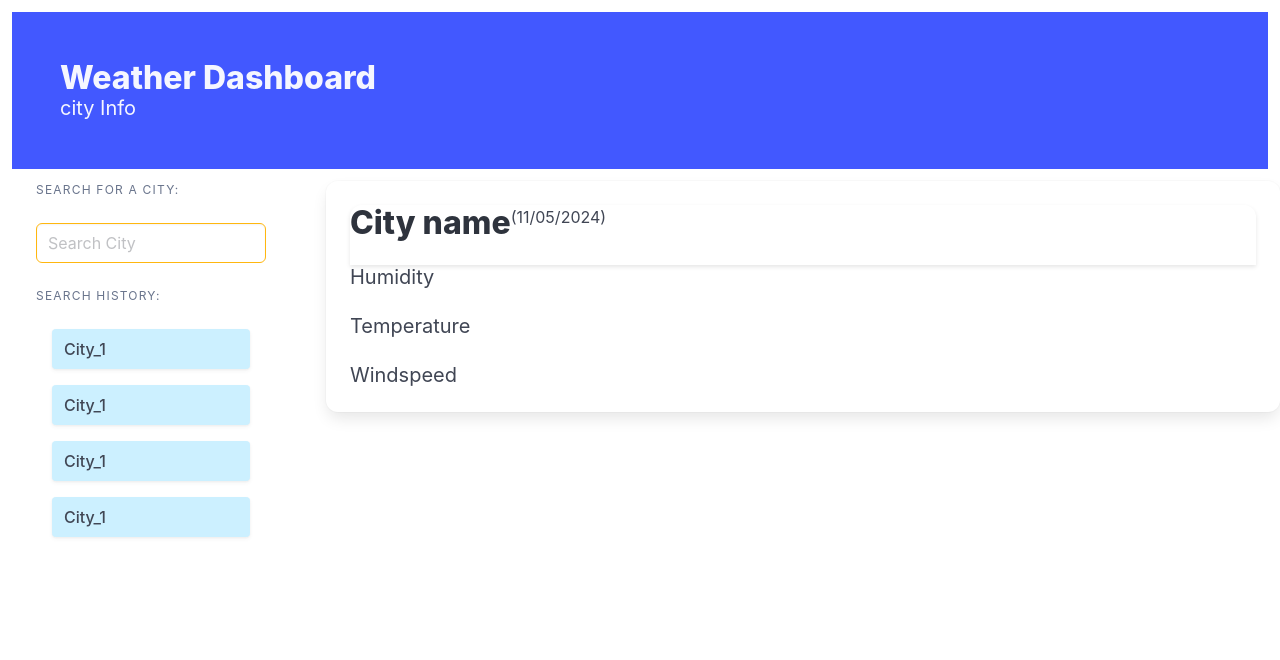
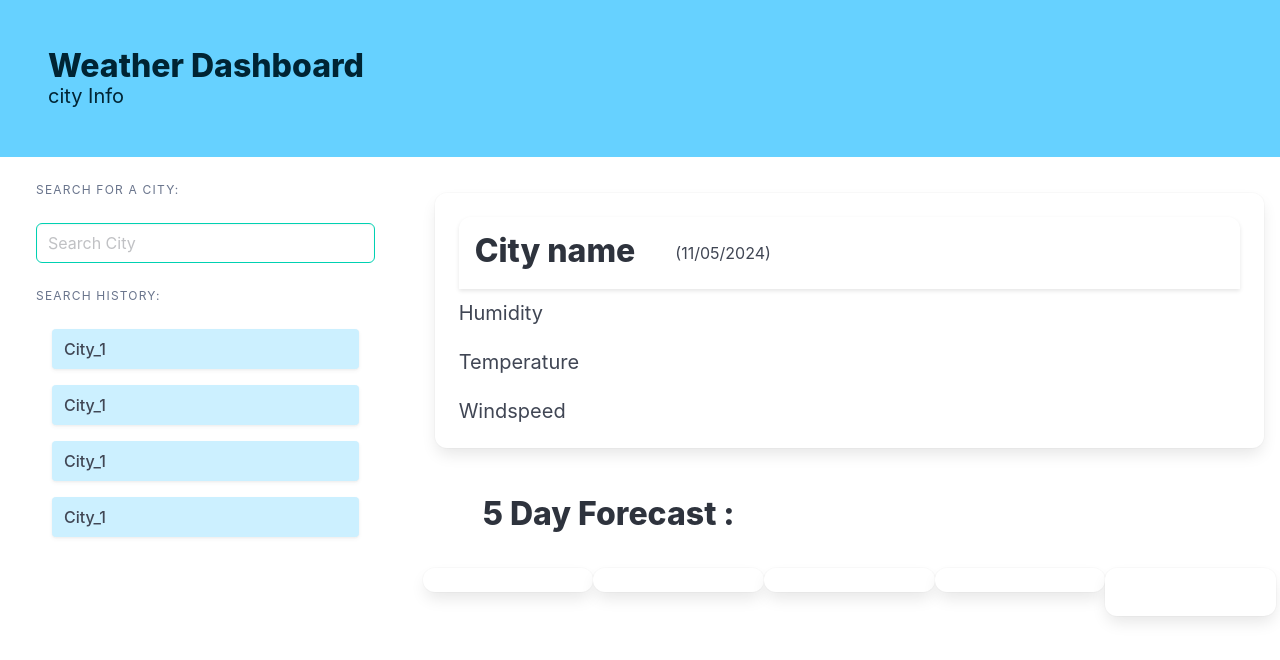
Before and after one commit to yordanop/northbound-wealthy-extrovert, a plain HTML site: page index.html in a window 1280 px wide. Drawn offline with nearby package versions, Linux system fonts and the light colour scheme.

Commit message:
main card info and 5 days forecast html

```diff
--- a/index.html
+++ b/index.html
@@ -7,7 +7,7 @@
     <title>Weather Dashboard</title>
 </head>
 <body>
-    <section class="hero is-link m-3">
+    <section class="hero is-info mb-5">
         <div class="hero-body">
           <p class="title">Weather Dashboard</p>
           <p class="subtitle">city Info</p>
@@ -15,13 +15,13 @@
     </section>
 
     <section class="main-content columns is-fullheight">
-        <aside class="menu column is-3 px-6 py-3">
+        <aside class="menu column is-4 px-6 py-3">
             <div class="block">
                 <p class="menu-label">Search for a city:</p>
             </div>
 
             <div class="block">
-                <input class="input is-warning" type="text" placeholder="Search City"/>
+                <input class="input is-primary" type="text" placeholder="Search City"/>
             </div>
 
             <div class="block">
@@ -29,11 +29,11 @@
             </div>
 
             <div class="block">
-                <div id="history-container">
+                <div id="history-container buttons are-large is-responsive">
                     <ul class="menu-list m-4">
                         <div class="block">
                             <li>
-                                <button class="button has-background-info-soft">
+                                <button class="button has-background-info-soft ">
                                     City_1
                                 </button>
                             </li>
@@ -71,13 +71,13 @@
         </aside>
 
 
-
-        <div class="column">
+        <div id="forecast-info" class="column is-flex is-flex-direction-column mr-4">
+            <div class="mt-3">
                 <div class="card">
                     <div class="card-content">
-                    <div class="card-header is-flex is-flex-direction-columns">
-                        <h2 id="main-city-name" class="title">City name</h2>
-                        <p id="main-date"> (11/05/2024)</p>
+                        <div class="card-header is-flex is-flex-direction-columns is-justify-contents-center has-text-centered mb-3">
+                            <h2 id="main-city-name" class="title m-4">City name</h2>
+                            <p id="main-date" class="m-4 p-2"> (11/05/2024)</p>
                             <img id="main-weather-logo" src="" alt="">
                         </div>
                         <div>
@@ -95,6 +95,33 @@
                     </div>
                 </div>
             </div>
+
+            <h2 class="title m-6">5 Day Forecast :</h2>
+            <div id="next-days">
+                <div class="columns">
+
+                    <div class="card column">
+
+                    </div>
+
+                    <div class="card column">
+
+                    </div>
+
+                    <div class="card column">
+
+                    </div>
+
+                    <div class="card column">
+
+                    </div>
+
+                    <div class="card column">
+
+                    </div>
+                </div>
+            </div>
+        </div>
     </section>
 
 
```
Lines whose indentation alone changed are shown as unchanged.
